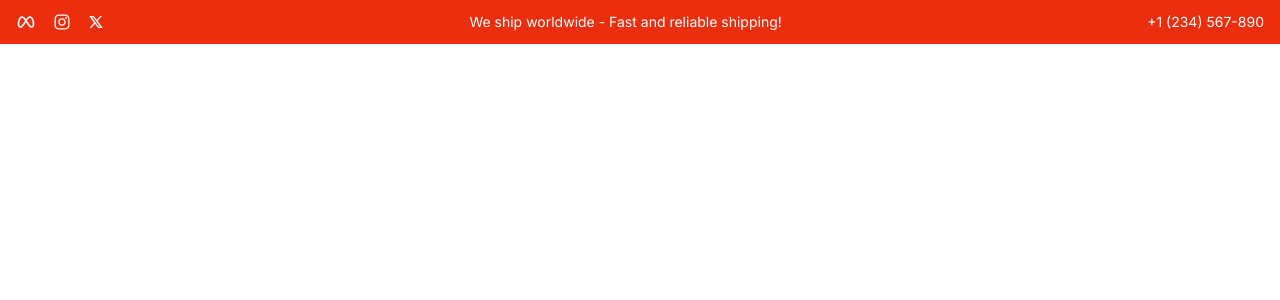
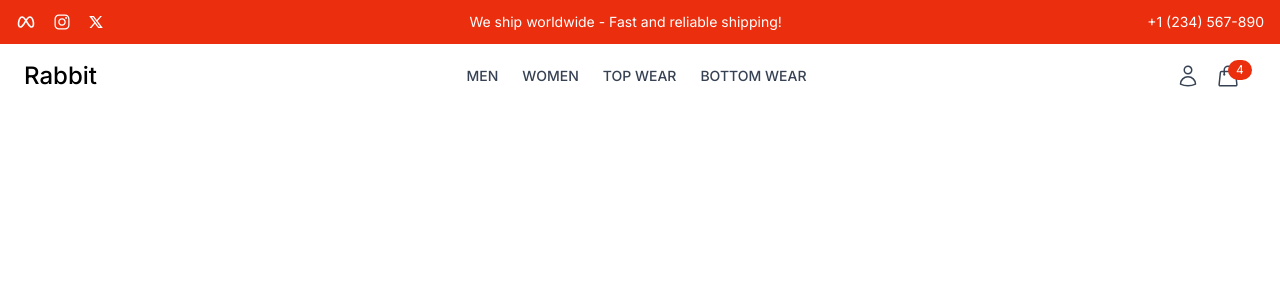
Before and after one commit to ahasan-ullah/Rabbit-E-Commerce-Website, a React (Vite) app in the folder frontend/: page / in a window 1280 px wide. Shown: the top 300 px of the page. Built offline with nearby package versions, Linux system fonts and the light colour scheme.

Commit message:
navbar added without search button and its functionality

```diff
--- a/frontend/src/components/Common/Header.jsx
+++ b/frontend/src/components/Common/Header.jsx
@@ -1,4 +1,5 @@
 import Topbar from "../Layout/Topbar"
+import Navbar from "./Navbar"
 
 const Header = () => {
   return (
@@ -6,6 +7,7 @@
       {/* Top bar */}
       <Topbar></Topbar>
       {/* navbar */}
+      <Navbar></Navbar>
       {/* cart drawer */}
     </div>
   )
--- /dev/null
+++ b/frontend/src/components/Common/Navbar.jsx
@@ -0,0 +1,38 @@
+import { Link } from "react-router-dom";
+import {HiOutlineUser,HiOutlineShoppingBag,HiBars3BottomRight} from 'react-icons/hi2';
+
+const Navbar = () => {
+  return (
+    <>
+      <nav className="container mx-auto flex items-center justify-between py-4 px-6">
+        {/* left logo */}
+        <div className="text-2xl font-medium">
+          <Link to={"/"} className="text-2xl font-medium">Rabbit</Link>
+        </div>
+        {/* center navigation link */}
+        <div className="hidden md:flex space-x-6">
+          <Link to={'#'} className="text-gray-700 hover:text-black text-sm font-medium uppercase">Men</Link>
+          <Link to={'#'} className="text-gray-700 hover:text-black text-sm font-medium uppercase">Women</Link>
+          <Link to={'#'} className="text-gray-700 hover:text-black text-sm font-medium uppercase">Top Wear</Link>
+          <Link to={'#'} className="text-gray-700 hover:text-black text-sm font-medium uppercase">Bottom Wear</Link>
+        </div>
+        {/* right section */}
+        <div className="flex items-center space-x-4">
+          <Link to={"/profile"} className="hover:text-black">
+          <HiOutlineUser className="h-6 w-6 text-gray-700"></HiOutlineUser></Link>
+          <button className="relative hover:text-black">
+            <HiOutlineShoppingBag className="h-6 w-6 text-gray-700"></HiOutlineShoppingBag>
+            <span className="absolute -top-1 bg-rabbit-red text-white text-xs rounded-full py-0.5 px-2">4</span>
+          </button>
+          {/* search */}
+
+          <button className="md:hidden">
+            <HiBars3BottomRight className="h-6 w-6 text-gray-700"></HiBars3BottomRight>
+          </button>
+        </div>
+      </nav>
+    </>
+  )
+}
+
+export default Navbar
```
